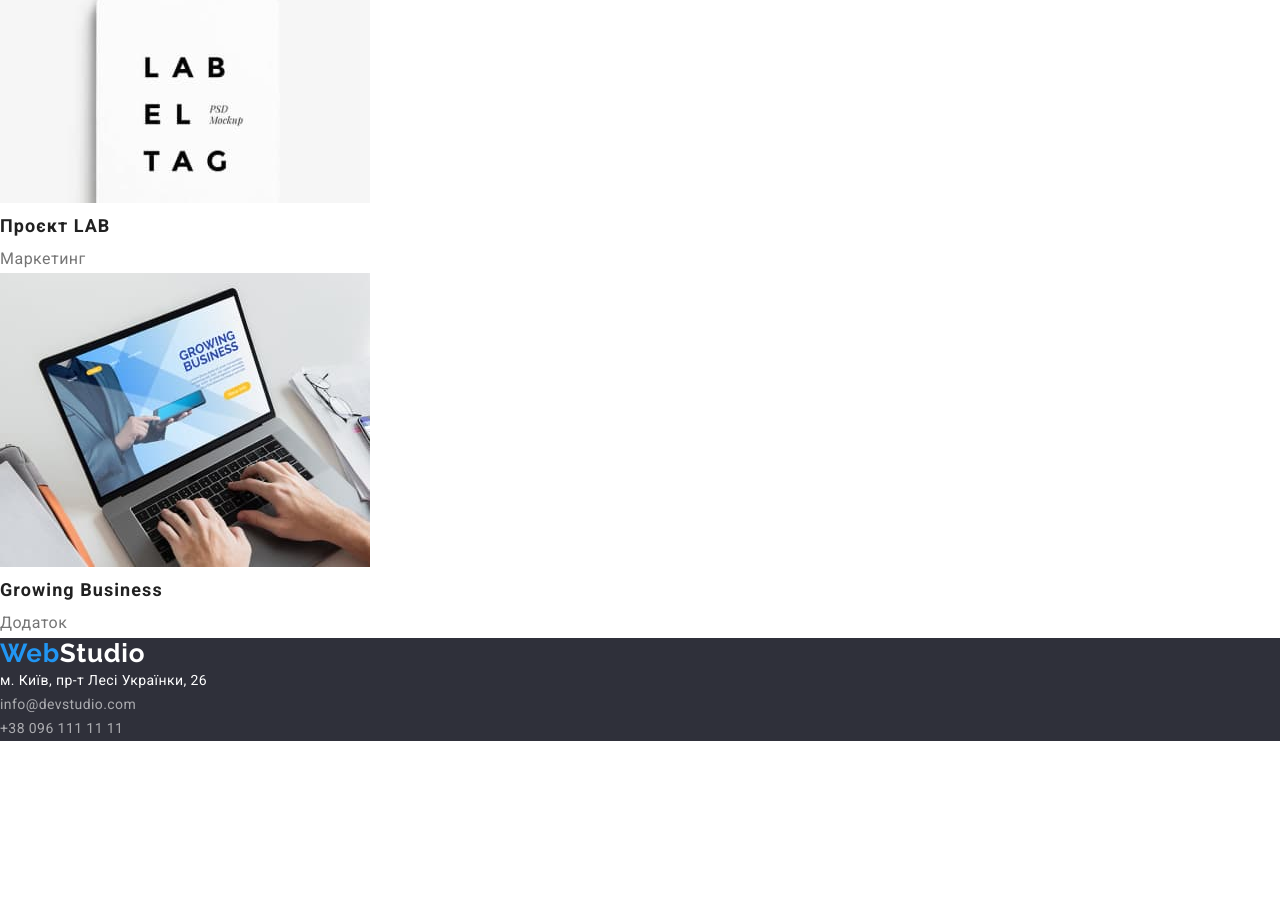
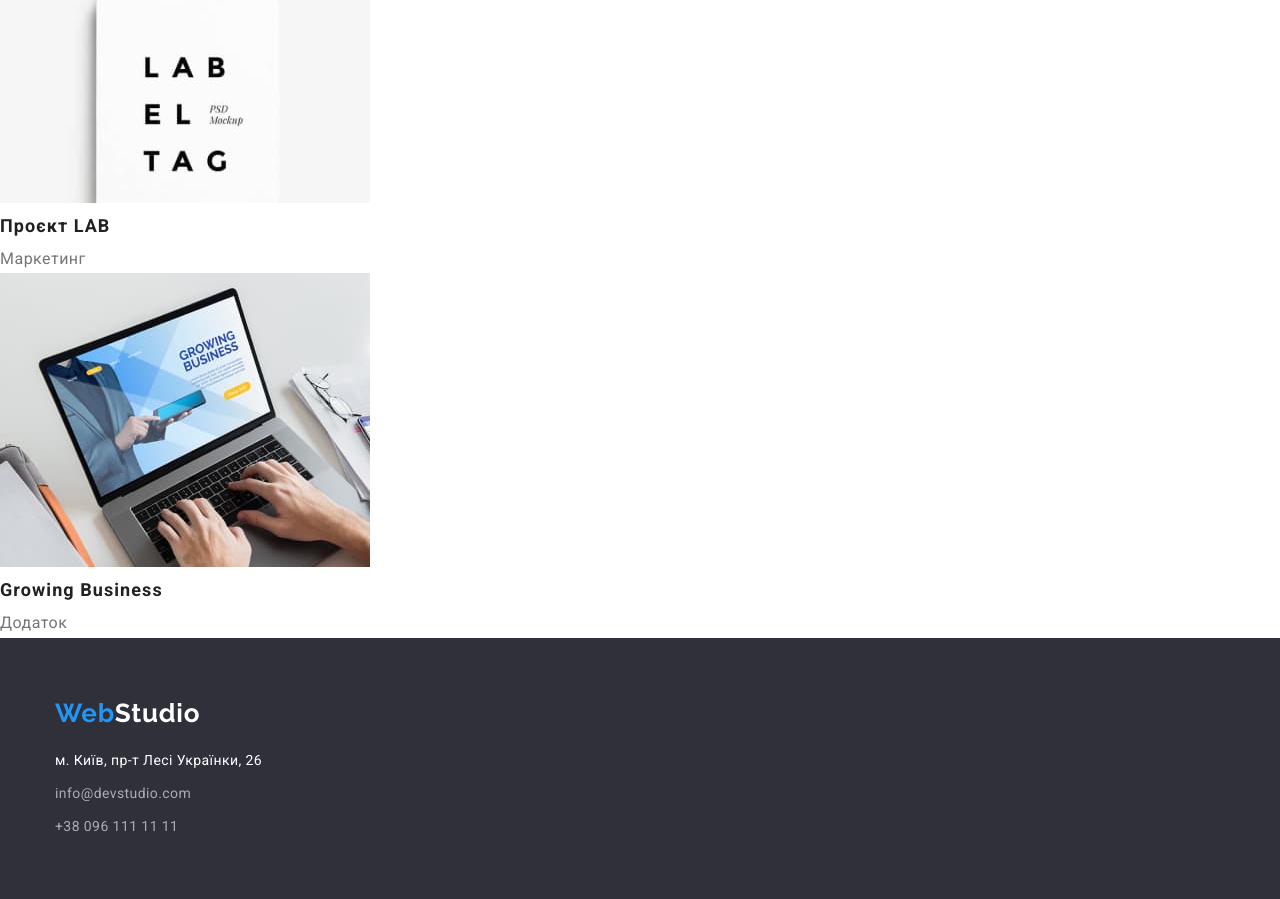
Before and after one commit to WhiteHorse1981/goit-markup-hw-03, a plain HTML site: page portfolio.html in a window 1280 px wide. Shown: the part 2909-3808 px from the top of the page. Before the commit the page ends 3650 px from the top, so only its background shows below. Drawn offline with nearby package versions, Linux system fonts and the light colour scheme.

Commit message:
Зробив футер на двох сторінках

```diff
--- a/css/styles.css
+++ b/css/styles.css
@@ -344,6 +344,8 @@ color: #2196F3;
 
 .footer {
     color: var(--footer-contacts-color);
+    padding-top: 60px;
+    padding-bottom: 0;
 }
 .footer-addres {
     color: var(--primary-backgraund-color);
@@ -354,12 +356,17 @@ color: #2196F3;
     font-size: 14px;
     line-height: 1.71;
     letter-spacing: 0.03em;
+    padding-top: 20px;
+    padding-bottom: 60px;
 }
 
-footer .logo {
+.footer .logo {
     color: #ffffff;
 }
 
+.address, .email {
+    padding-bottom: 9px;
+}
 
 /* main секція portfolio-filter */
 .filter-button button,
--- a/portfolio.html
+++ b/portfolio.html
@@ -92,15 +92,16 @@
     </main>
     <!--Футер-->
     <footer class="background">
-        <a href="./index.html" class="logo"><span>Web</span>Studio</a>
-        <address>
+        <div class="footer container">
+            <a href="./index.html" class="logo"><span>Web</span>Studio</a>
+            <address>
             <ul class="contacts-footer">
-                <li><a href="https://goo.gl/maps/YqqZ7D5QzZB35sPE8" target="_blank" rel="noopener noreferrer"
-                        class="link footer-addres">м. Київ, пр-т Лесі Українки, 26</a></li>
-                <li><a href="mailto:info@devstudio.com" class="link footer">info@devstudio.com</a></li>
-                <li><a href="tel:+380961111111" class="link footer">+38 096 111 11 11</a></li>
+                <li class="address"><a href="https://goo.gl/maps/YqqZ7D5QzZB35sPE8" target="_blank" rel="noopener noreferrer" class="link footer-addres">м. Київ, пр-т Лесі Українки, 26</a></li>
+                <li class="email"><a href="mailto:info@devstudio.com" class="link footer">info@devstudio.com</a></li>
+                <li class="mobile"><a href="tel:+380961111111" class="link footer">+38 096 111 11 11</a></li>
             </ul>
-        </address>
+            </address>
+        </div>
     </footer>
 </body>
 </html>
```
Also changed, not shown: index.html (+10 -8 lines).
